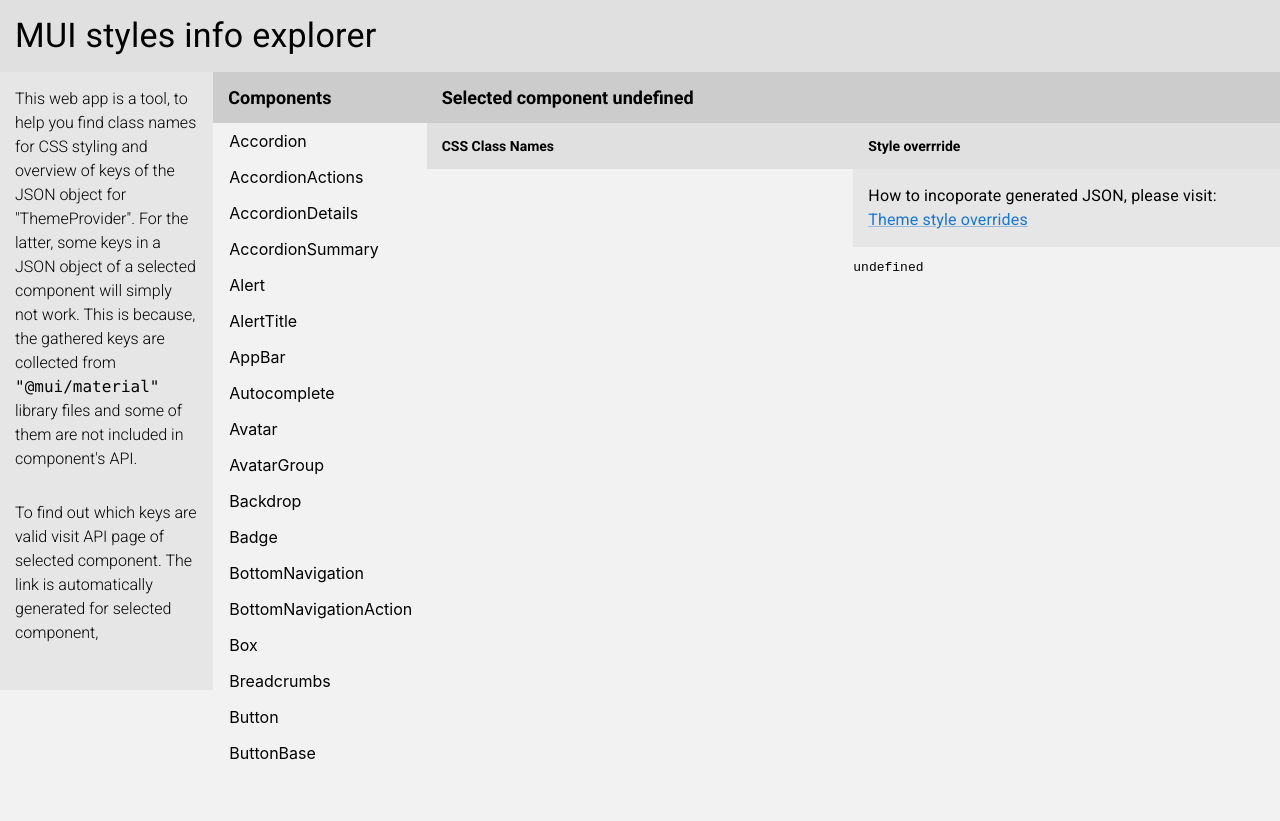
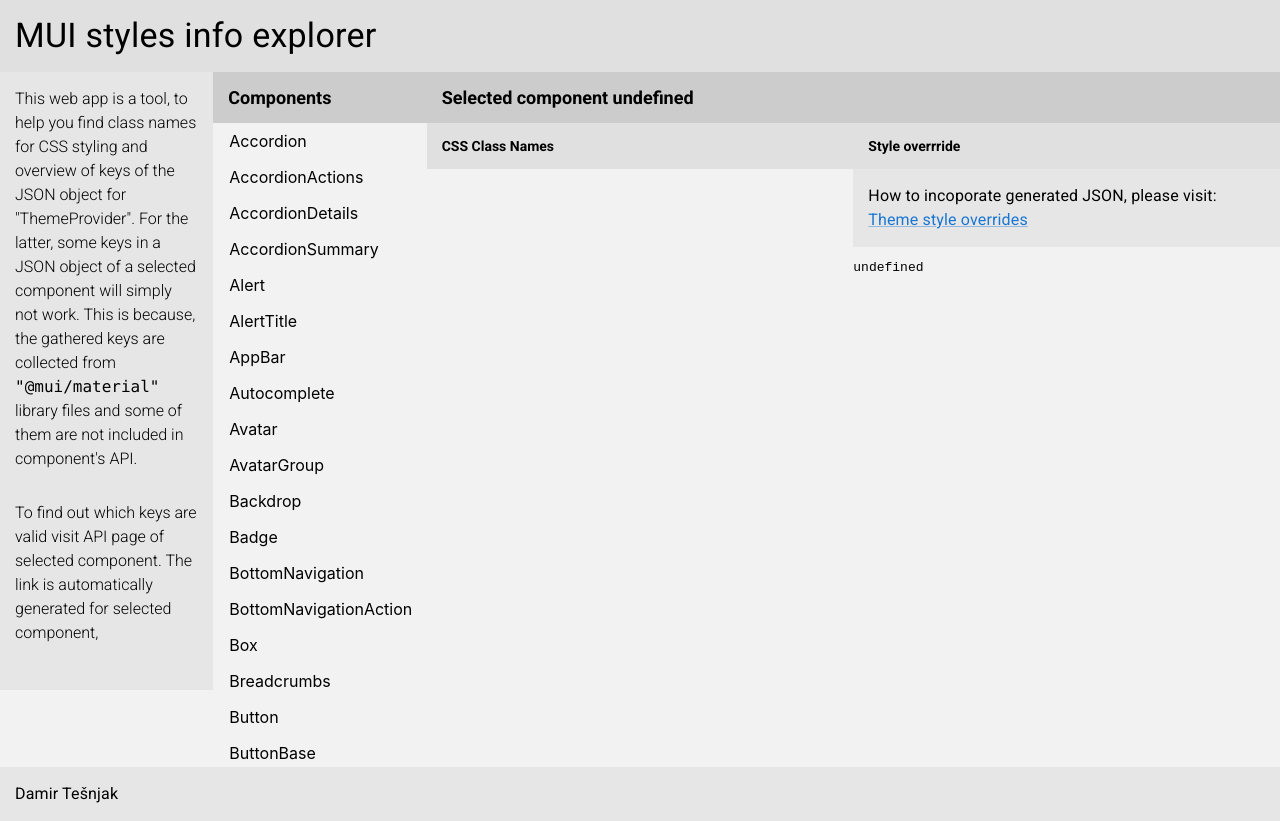
Before and after one commit to DamirTesnjak/material-ui-global-style, a React (Create React App) app: page / in a window 1280 px wide. Before the commit the page ends 800 px from the top, so only its background shows below. Built offline with nearby package versions, Linux system fonts and the light colour scheme.

Commit message:
fixed Grid sizes added footer

```diff
--- a/src/App.jsx
+++ b/src/App.jsx
@@ -108,7 +108,7 @@
         <ThemeProvider
             theme={theme}
         >
-            <Box sx={{ height: "100vh" }}>
+            <Box>
                 <Typography variant="h4">
                     MUI styles info explorer
                 </Typography>
@@ -139,7 +139,7 @@
                         sm={12}
                         md={2}
                         sx={{
-                             height: "86vh",
+                             // height: "86vh",
                         }}
                     >
                         <h5>
@@ -153,7 +153,7 @@
                         sm={12}
                         md={8}
                         sx={{
-                            height: "86vh",
+                            // height: "86vh",
                         }}
                     >
                         <Grid item xs={12}>
@@ -200,6 +200,11 @@
                             </Box>
                         </Grid>
                     </Grid>
+                    <Grid sx={12} sm={12} md={12}>
+                        <Typography>
+                            Damir Tešnjak
+                        </Typography>
+                    </Grid>
                 </Grid>
             </Box>
         </ThemeProvider>
```
